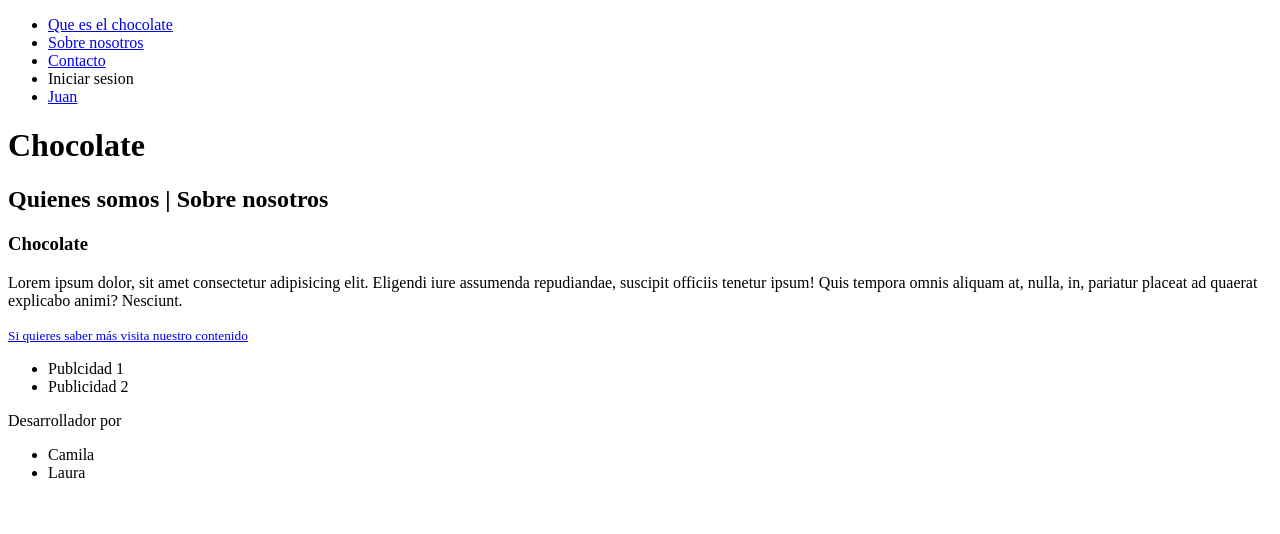
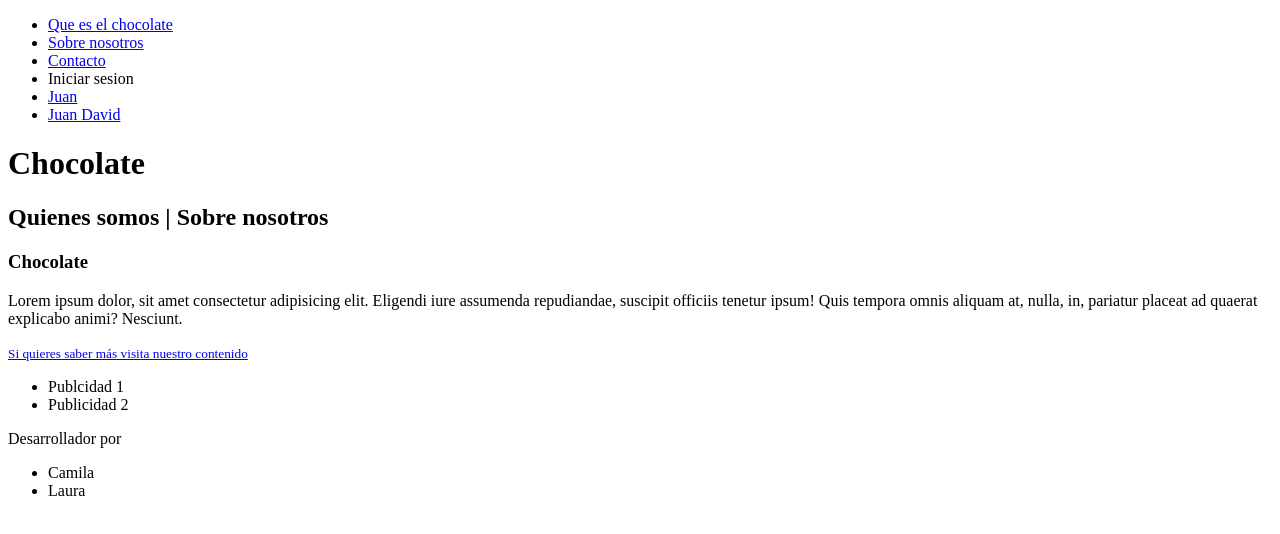
Before and after one commit to StiwarPG/apoyo-github, a plain HTML site: page index.html in a window 1280 px wide. Drawn offline with Linux system fonts and the light colour scheme.

Commit message:
git add David

```diff
--- a/index.html
+++ b/index.html
@@ -15,6 +15,7 @@
             <li><a href="./pages/contacto.html">Contacto</a></li>
             <li>Iniciar sesion</li>
             <li><a href="./pages/21-05/juan.html">Juan</a></li>
+            <li><a href="/pages/21-05/juandavid.html">Juan David</a></li>
         </ul>
     </nav>
     <main>
```
